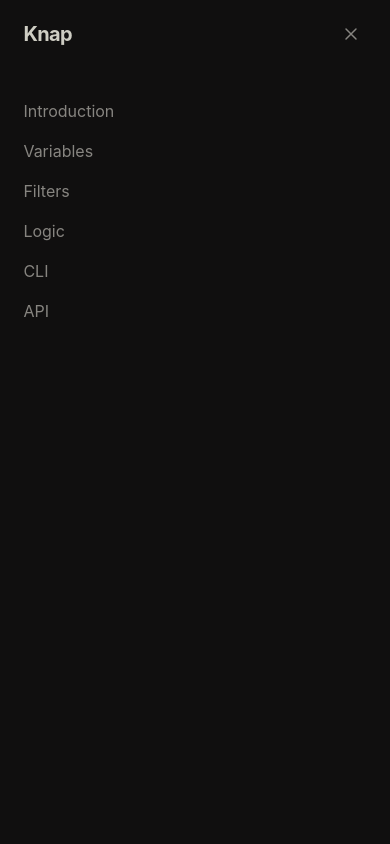
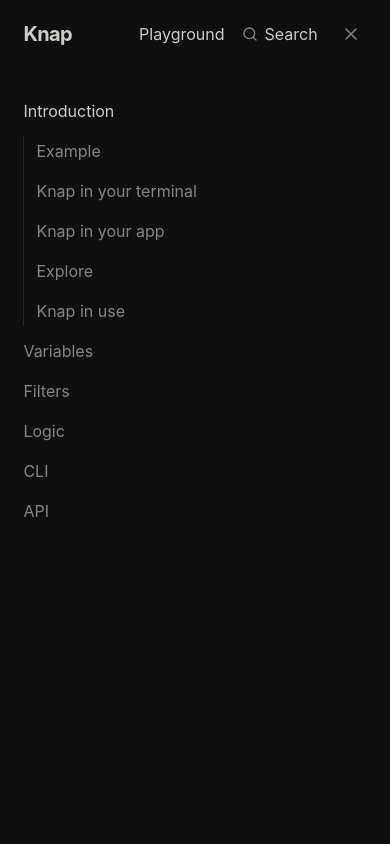
Before and after one commit to obsidianmd/knap, an Astro site in the folder website/: page / in a window 390 px wide. Both pictures are taken after a click on the button 350 px from the left and 34 px from the top of the page. Shown: the top 844 px of the page. Built offline with nearby package versions, Linux system fonts and the light colour scheme; Astro itself is replaced by a stand-in of ours.

Commit message:
Improve mobile documentation menu navigation and header controls

```diff
--- a/website/src/components/DocsNavigation.astro
+++ b/website/src/components/DocsNavigation.astro
@@ -7,7 +7,7 @@
 
 interface Props {
   class?: string;
-  current?: 'variables' | 'logic' | 'filters' | 'api' | 'cli';
+  current?: 'introduction' | 'variables' | 'logic' | 'filters' | 'api' | 'cli';
   title?: string;
   headings?: Heading[];
   markdownPath?: string;
@@ -24,22 +24,22 @@
 } = Astro.props;
 const toc = headings.filter((heading) => heading.depth === 2 || heading.depth === 3);
 const pages = [
+  { id: 'introduction', title: 'Introduction' },
   { id: 'variables', title: 'Variables' },
   { id: 'filters', title: 'Filters' },
   { id: 'logic', title: 'Logic' },
   { id: 'cli', title: 'CLI' },
   { id: 'api', title: 'API' },
 ] as const;
-const isNestedPage = Boolean(current && markdownPath && markdownPath !== `/${current}.md`);
+const isNestedPage = Boolean(current && current !== 'introduction' && markdownPath && markdownPath !== `/${current}.md`);
 ---
 
 <nav class:list={['docs-navigation', className]} aria-label={ariaLabel}>
-  <a class="docs-toc-title" href="/">Introduction</a>
   {pages.map((page) => (
     <div class="docs-toc-page">
       <a
         class:list={['docs-toc-title', { 'is-current': page.id === current }]}
-        href={page.id === current && !isNestedPage ? '#top' : `/${page.id}`}
+        href={page.id === current && !isNestedPage ? '#top' : page.id === 'introduction' ? '/' : `/${page.id}`}
         aria-current={page.id === current && !isNestedPage ? 'page' : undefined}
       >
         {page.title}
--- a/website/src/components/MobileDocsMenu.astro
+++ b/website/src/components/MobileDocsMenu.astro
@@ -8,7 +8,7 @@
 }
 
 interface Props {
-  current?: 'variables' | 'logic' | 'filters' | 'api' | 'cli';
+  current?: 'introduction' | 'variables' | 'logic' | 'filters' | 'api' | 'cli';
   title?: string;
   headings?: Heading[];
   markdownPath?: string;
@@ -27,19 +27,12 @@
   data-docs-menu-trigger
 >
   <svg aria-hidden="true" width="20" height="20" viewBox="0 0 24 24" fill="none" stroke="currentColor" stroke-width="1.75" stroke-linecap="round">
-    <path d="M4 6h16M4 12h16M4 18h16"></path>
+    <path class="mobile-docs-menu-icon" d="M4 6h16M4 12h16M4 18h16"></path>
+    <path class="mobile-docs-close-icon" d="M18 6 6 18M6 6l12 12"></path>
   </svg>
 </button>
 <div class="mobile-docs-backdrop" data-docs-menu-backdrop hidden>
-  <section id="mobile-docs-panel" class="mobile-docs-panel" role="dialog" aria-modal="true" aria-label="Documentation menu">
-    <header class="mobile-docs-header">
-      <a class="wordmark" href="/">Knap</a>
-      <button class="header-action mobile-docs-close" type="button" aria-label="Close documentation menu" data-docs-menu-close>
-        <svg aria-hidden="true" width="20" height="20" viewBox="0 0 24 24" fill="none" stroke="currentColor" stroke-width="1.75" stroke-linecap="round">
-          <path d="M18 6 6 18M6 6l12 12"></path>
-        </svg>
-      </button>
-    </header>
+  <section id="mobile-docs-panel" class="mobile-docs-panel" role="dialog" aria-label="Documentation menu">
     <div class="mobile-docs-content">
       <DocsNavigation
         class="mobile-docs-navigation"
--- a/website/src/components/SiteHeader.astro
+++ b/website/src/components/SiteHeader.astro
@@ -10,7 +10,7 @@
 }
 
 interface Props {
-  current?: 'variables' | 'logic' | 'filters' | 'api' | 'cli';
+  current?: 'introduction' | 'variables' | 'logic' | 'filters' | 'api' | 'cli';
   title?: string;
   headings?: Heading[];
   markdownPath?: string;
--- a/website/src/pages/index.astro
+++ b/website/src/pages/index.astro
@@ -7,11 +7,19 @@
 import CairnHeadline from '../components/CairnHeadline.astro';
 
 import { homeExamples as examples } from '../lib/home-examples';
+
+const headings = [
+  { depth: 2, slug: 'markdown-native-title', text: 'Example' },
+  { depth: 2, slug: 'terminal-title', text: 'Knap in your terminal' },
+  { depth: 2, slug: 'install-title', text: 'Knap in your app' },
+  { depth: 2, slug: 'explore-title', text: 'Explore' },
+  { depth: 2, slug: 'knap-in-use', text: 'Knap in use' },
+];
 ---
 
 <BaseLayout markdownPath="/index.md" description="Knap is a simple language that turns data into Markdown using logic, variables, and filters.">
-  <main class="home-page">
-    <SiteHeader />
+  <main id="top" class="home-page">
+    <SiteHeader current="introduction" headings={headings} markdownPath="/index.md" />
     <section class="hero-shell">
       <div class="hero-grid">
         <div class="hero-copy">
--- a/website/src/scripts/playground-settings.ts
+++ b/website/src/scripts/playground-settings.ts
@@ -24,12 +24,16 @@
     if (restoreFocus) trigger.focus();
   };
   const open = (index = 0) => {
+    document.dispatchEvent(new CustomEvent('knap:overlay-open', { detail: 'playground-settings' }));
     menu.hidden = false;
     trigger.setAttribute('aria-expanded', 'true');
     items[index].focus();
   };
 
   trigger.addEventListener('click', () => menu.hidden ? open() : close());
+  document.addEventListener('knap:overlay-open', (event) => {
+    if ((event as CustomEvent<string>).detail !== 'playground-settings') close();
+  });
   trigger.addEventListener('keydown', (event) => {
     if (event.key !== 'ArrowDown' && event.key !== 'ArrowUp') return;
     event.preventDefault();
--- a/website/src/scripts/site.ts
+++ b/website/src/scripts/site.ts
@@ -223,14 +223,21 @@
 function setupMobileDocsMenu() {
   const trigger = document.querySelector<HTMLButtonElement>('[data-docs-menu-trigger]');
   const backdrop = document.querySelector<HTMLElement>('[data-docs-menu-backdrop]');
-  const closeButton = document.querySelector<HTMLButtonElement>('[data-docs-menu-close]');
-  if (!trigger || !backdrop || !closeButton) return;
+  const header = trigger?.closest<HTMLElement>('[data-scroll-header]');
+  if (!trigger || !backdrop || !header) return;
 
   const mobile = window.matchMedia('(max-width: 760px)');
+  const updateMenuTop = () => {
+    backdrop.style.top = `${header.getBoundingClientRect().bottom}px`;
+  };
+  new ResizeObserver(updateMenuTop).observe(header);
+  window.addEventListener('resize', updateMenuTop);
   const close = () => {
     if (backdrop.hidden) return;
+    if (backdrop.contains(document.activeElement)) trigger.focus({ preventScroll: true });
     backdrop.hidden = true;
     trigger.setAttribute('aria-expanded', 'false');
+    trigger.setAttribute('aria-label', 'Open documentation menu');
     document.documentElement.classList.remove('docs-menu-open');
   };
   const open = () => {
@@ -238,18 +245,19 @@
     document.dispatchEvent(new CustomEvent('knap:overlay-open', { detail: 'docs-menu' }));
     backdrop.hidden = false;
     trigger.setAttribute('aria-expanded', 'true');
+    trigger.setAttribute('aria-label', 'Close documentation menu');
     document.documentElement.classList.add('docs-menu-open');
-    closeButton.focus({ preventScroll: true });
+    updateMenuTop();
   };
 
-  trigger.addEventListener('click', open);
-  closeButton.addEventListener('click', close);
+  trigger.addEventListener('click', () => backdrop.hidden ? open() : close());
   backdrop.addEventListener('click', (event) => {
     if (event.target === backdrop) close();
   });
-  backdrop.addEventListener('click', (event) => {
+  header.addEventListener('click', (event) => {
     if ((event.target as Element).closest('a')) close();
   });
+  window.addEventListener('pagehide', close);
   window.addEventListener('keydown', (event) => {
     if (event.key === 'Escape') close();
   });
--- a/website/src/styles/header.scss
+++ b/website/src/styles/header.scss
@@ -1,4 +1,5 @@
 .site-header {
+  position: relative;
   width: min(var(--page-width), var(--reading));
   min-height: var(--header-height);
   display: flex;
--- a/website/src/styles/mobile-docs-menu.scss
+++ b/website/src/styles/mobile-docs-menu.scss
@@ -9,12 +9,35 @@
     flex: 0 0 auto;
     width: 32px;
     justify-content: center;
+
+    .mobile-docs-close-icon { display: none; }
+    &[aria-expanded="true"] {
+      .mobile-docs-menu-icon { display: none; }
+      .mobile-docs-close-icon { display: block; }
+    }
+  }
+
+  .docs-menu-open [data-scroll-header] {
+    z-index: 110;
+    opacity: 1;
+    pointer-events: auto;
+    transition: none;
+
+    &::before {
+      content: '';
+      position: absolute;
+      z-index: -1;
+      inset-block: 0;
+      left: calc(50% - 50vw);
+      width: 100vw;
+      background: var(--ink);
+    }
   }
 
   .mobile-docs-backdrop {
     position: fixed;
     z-index: 110;
-    inset: 0;
+    inset: var(--header-height) 0 0;
     display: block;
     overflow-y: auto;
     overscroll-behavior: contain;
@@ -27,24 +50,9 @@
     color: var(--body);
   }
 
-  .mobile-docs-header,
   .mobile-docs-content {
     width: min(var(--page-width), var(--reading));
     margin-inline: auto;
-  }
-
-  .mobile-docs-header {
-    min-height: var(--header-height);
-    display: flex;
-    align-items: center;
-    justify-content: space-between;
-    padding-block: 16px 12px;
-    color: var(--paper);
-  }
-
-  .mobile-docs-close {
-    width: 32px;
-    justify-content: center;
   }
 
   .mobile-docs-content {
@@ -71,9 +79,12 @@
     }
   }
 
-  html.docs-menu-open,
-  html.docs-menu-open body {
+  html.docs-menu-open {
     overflow: hidden;
     background: var(--ink);
+
+    body {
+      background: var(--ink);
+    }
   }
 }
--- a/website/src/styles/playground.scss
+++ b/website/src/styles/playground.scss
@@ -17,6 +17,7 @@
 }
 
 .playground-header {
+  position: relative;
   width: 100%;
   min-height: var(--header-height);
   font-size: var(--font-size-body);
```
